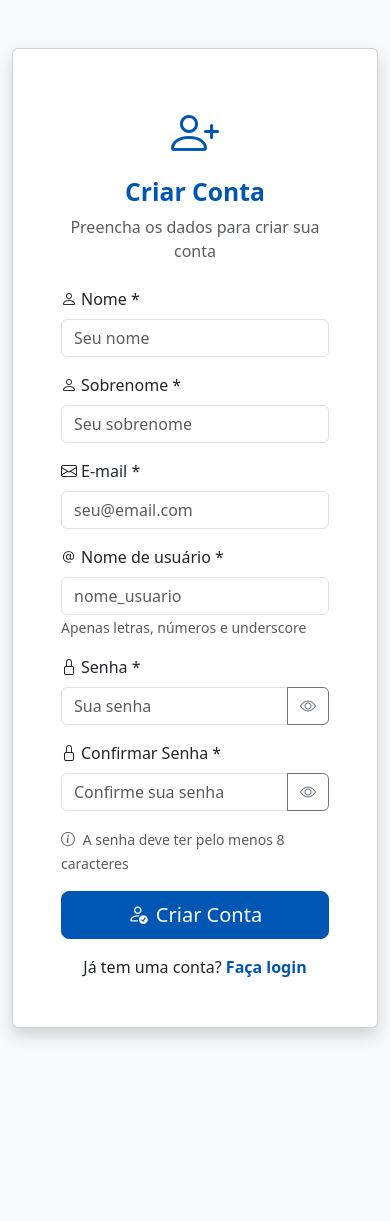
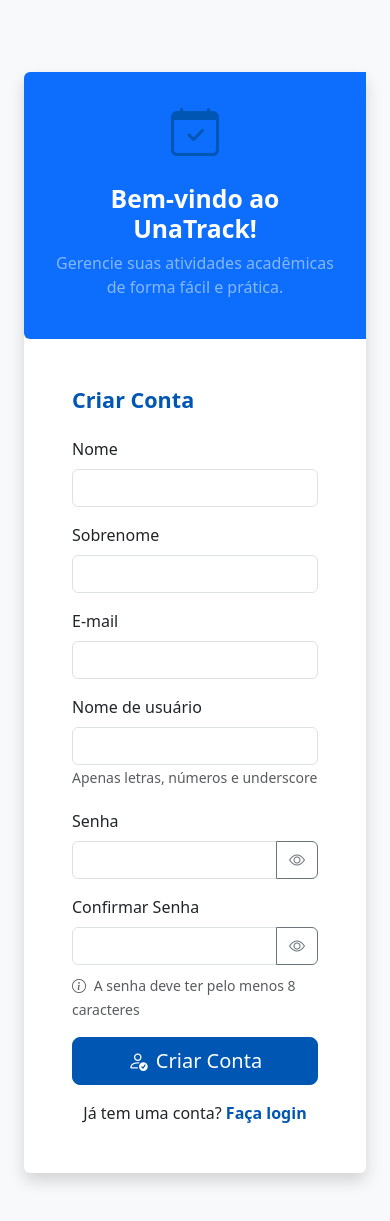
Before and after one commit to VitorMoo/tinypath, a Django app: page /user/register/ in a window 390 px wide. Before the commit the page ends 1039 px from the top, so only its background shows below. Run offline with Django 5.2, Linux system fonts and the light colour scheme; parts of the project's set-up code (start-up, migrations or seed data) failed here and were passed over.

Commit message:
feat: add user registration, login, and dashboard templates with responsive design and password toggle functionality

```diff
--- a/src/templates/base.html
+++ b/src/static/templates/base.html
@@ -4,31 +4,39 @@
     <meta charset="UTF-8">
     <meta name="viewport" content="width=device-width, initial-scale=1.0">
     <title>{% block title %}UnaTrack{% endblock %}</title>
+
     <!-- Bootstrap CSS -->
     <link href="https://cdn.jsdelivr.net/npm/bootstrap@5.3.0/dist/css/bootstrap.min.css" rel="stylesheet">
+
     <!-- Bootstrap Icons -->
     <link href="https://cdn.jsdelivr.net/npm/bootstrap-icons@1.10.0/font/bootstrap-icons.css" rel="stylesheet">
+
+    <!-- Custom Theme -->
     <style>
-        .bg-primary {
-            background-color: #0056b3 !important;
+        :root {
+            --bs-primary: #0056b3;
         }
+
         .btn-primary {
-            background-color: #0056b3;
-            border-color: #0056b3;
+            background-color: var(--bs-primary);
+            border-color: var(--bs-primary);
         }
+
         .btn-primary:hover {
             background-color: #004494;
             border-color: #004494;
         }
+
         .text-primary {
-            color: #0056b3 !important;
+            color: var(--bs-primary) !important;
         }
     </style>
+
     {% block extra_css %}{% endblock %}
 </head>
 <body class="bg-light">
+
     {% if user.is_authenticated %}
-    <!-- Navbar -->
     <nav class="navbar navbar-expand-lg navbar-dark bg-primary">
         <div class="container">
             <a class="navbar-brand fw-bold" href="{% url 'dashboard' %}">
@@ -40,18 +48,11 @@
             </button>
 
             <div class="collapse navbar-collapse" id="navbarNav">
-                <ul class="navbar-nav me-auto">
-                    <li class="nav-item">
-                        <a class="nav-link" href="{% url 'dashboard' %}">
-                            <i class="bi bi-house me-1"></i>Dashboard
-                        </a>
-                    </li>
-                </ul>
-
-                <ul class="navbar-nav">
+                <ul class="navbar-nav ms-auto">
                     <li class="nav-item dropdown">
                         <a class="nav-link dropdown-toggle" href="#" role="button" data-bs-toggle="dropdown">
-                            <i class="bi bi-person-circle me-1"></i>{{ user.first_name|default:user.username }}
+                            <i class="bi bi-person-circle me-1"></i>
+                            {{ user.first_name|default:user.username }}
                         </a>
                         <ul class="dropdown-menu">
                             <li><a class="dropdown-item" href="#"><i class="bi bi-person me-2"></i>Perfil</a></li>
@@ -66,7 +67,6 @@
     </nav>
     {% endif %}
 
-    <!-- Messages -->
     {% if messages %}
     <div class="container mt-3">
         {% for message in messages %}
@@ -81,18 +81,16 @@
                 <i class="bi bi-info-circle me-2"></i>
             {% endif %}
             {{ message }}
-            <button type="button" class="btn-close" data-bs-dismiss="alert"></button>
+            <button type="button" class="btn-close" data-bs-dismiss="alert" aria-label="Fechar"></button>
         </div>
         {% endfor %}
     </div>
     {% endif %}
 
-    <!-- Main Content -->
-    <main>
+    <main class="container mt-4">
         {% block content %}{% endblock %}
     </main>
 
-    <!-- Footer -->
     {% if user.is_authenticated %}
     <footer class="bg-primary text-white text-center py-3 mt-5">
         <div class="container">
@@ -101,7 +99,6 @@
     </footer>
     {% endif %}
 
-    <!-- Bootstrap JS -->
     <script src="https://cdn.jsdelivr.net/npm/bootstrap@5.3.0/dist/js/bootstrap.bundle.min.js"></script>
     {% block extra_js %}{% endblock %}
 </body>
--- a/src/templates/user/login.html
+++ b/src/static/templates/user/login.html
@@ -29,7 +29,6 @@
                                 id="email"
                                 name="email"
                                 required
-                                placeholder="seu@email.com"
                             >
                         </div>
 
@@ -44,7 +43,6 @@
                                     id="password"
                                     name="password"
                                     required
-                                    placeholder="Sua senha"
                                 >
                                 <button
                                     class="btn btn-outline-secondary"
--- /dev/null
+++ b/src/static/templates/user/register.html
@@ -0,0 +1,141 @@
+{% extends 'base.html' %}
+
+{% block title %}Cadastro - UnaTrack{% endblock %}
+
+{% block content %}
+<div class="container py-5">
+    <div class="row justify-content-center">
+        <div class="col-lg-10">
+            <div class="card shadow border-0">
+                <div class="row g-0">
+
+                    <!-- Side Info -->
+                    <div class="col-md-5 bg-primary text-white p-4 d-flex flex-column justify-content-center rounded-start">
+                        <div class="text-center">
+                            <i class="bi bi-calendar-check text-primary" style="font-size: 3rem;"></i>
+                            <h2 class="fw-bold mt-3">Bem-vindo ao UnaTrack!</h2>
+                            <p class="text-white-50">Gerencie suas atividades acadêmicas de forma fácil e prática.</p>
+                        </div>
+                    </div>
+
+                    <!-- Form Area -->
+                    <div class="col-md-7 p-5">
+                        <h4 class="fw-bold text-primary mb-4">Criar Conta</h4>
+
+                        <form method="post" id="registerForm" novalidate>
+                            {% csrf_token %}
+
+                            <div class="row g-3">
+                                <div class="col-md-6">
+                                    <label for="first_name" class="form-label">Nome</label>
+                                    <input type="text" class="form-control" id="first_name" name="first_name" required>
+                                </div>
+                                <div class="col-md-6">
+                                    <label for="last_name" class="form-label">Sobrenome</label>
+                                    <input type="text" class="form-control" id="last_name" name="last_name" required>
+                                </div>
+                            </div>
+
+                            <div class="mt-3">
+                                <label for="email" class="form-label">E-mail</label>
+                                <input type="email" class="form-control" id="email" name="email" required>
+                            </div>
+
+                            <div class="mt-3">
+                                <label for="username" class="form-label">Nome de usuário</label>
+                                <input type="text" class="form-control" id="username" name="username" required pattern="[a-zA-Z0-9_]+" title="Apenas letras, números e underscore">
+                                <small class="text-muted">Apenas letras, números e underscore</small>
+                            </div>
+
+                            <div class="row g-3 mt-1">
+                                <div class="col-md-6">
+                                    <label for="password1" class="form-label">Senha</label>
+                                    <div class="input-group">
+                                        <input type="password" class="form-control" id="password1" name="password1" required minlength="8">
+                                        <button class="btn btn-outline-secondary" type="button" id="togglePassword1">
+                                            <i class="bi bi-eye" id="eyeIcon1"></i>
+                                        </button>
+                                    </div>
+                                </div>
+                                <div class="col-md-6">
+                                    <label for="password2" class="form-label">Confirmar Senha</label>
+                                    <div class="input-group">
+                                        <input type="password" class="form-control" id="password2" name="password2" required minlength="8">
+                                        <button class="btn btn-outline-secondary" type="button" id="togglePassword2">
+                                            <i class="bi bi-eye" id="eyeIcon2"></i>
+                                        </button>
+                                    </div>
+                                </div>
+                            </div>
+
+                            <div class="mt-2 mb-3">
+                                <small class="text-muted">
+                                    <i class="bi bi-info-circle me-1"></i>
+                                    A senha deve ter pelo menos 8 caracteres
+                                </small>
+                            </div>
+
+                            <div class="d-grid mb-3">
+                                <button type="submit" class="btn btn-primary btn-lg">
+                                    <i class="bi bi-person-check me-2"></i>Criar Conta
+                                </button>
+                            </div>
+
+                            <div class="text-center">
+                                <p class="mb-0">Já tem uma conta?
+                                    <a href="{% url 'login' %}" class="text-primary text-decoration-none fw-bold">
+                                        Faça login
+                                    </a>
+                                </p>
+                            </div>
+                        </form>
+                    </div>
+
+                </div> <!-- row -->
+            </div> <!-- card -->
+        </div>
+    </div>
+</div>
+{% endblock %}
+
+{% block extra_js %}
+<script>
+document.addEventListener('DOMContentLoaded', function () {
+    const togglePassword = (inputId, iconId) => {
+        const input = document.getElementById(inputId);
+        const icon = document.getElementById(iconId);
+        input.type = input.type === 'password' ? 'text' : 'password';
+        icon.className = input.type === 'password' ? 'bi bi-eye' : 'bi bi-eye-slash';
+    };
+
+    document.getElementById('togglePassword1').addEventListener('click', () => togglePassword('password1', 'eyeIcon1'));
+    document.getElementById('togglePassword2').addEventListener('click', () => togglePassword('password2', 'eyeIcon2'));
+
+    const password1 = document.getElementById('password1');
+    const password2 = document.getElementById('password2');
+
+    const validatePasswords = () => {
+        if (password1.value && password2.value) {
+            if (password1.value !== password2.value) {
+                password2.setCustomValidity('As senhas não coincidem');
+                password2.classList.add('is-invalid');
+            } else {
+                password2.setCustomValidity('');
+                password2.classList.remove('is-invalid');
+                password2.classList.add('is-valid');
+            }
+        }
+    };
+
+    password1.addEventListener('input', validatePasswords);
+    password2.addEventListener('input', validatePasswords);
+
+    document.getElementById('registerForm').addEventListener('submit', function (e) {
+        if (password1.value !== password2.value) {
+            e.preventDefault();
+            password2.focus();
+        }
+    });
+});
+</script>
+{% endblock %}
--- a/src/templates/user/register.html
+++ /dev/null
@@ -1,209 +0,0 @@
-{% extends 'base.html' %}
-
-{% block title %}Cadastro - UnaTrack{% endblock %}
-
-{% block content %}
-<div class="container">
-    <div class="row justify-content-center min-vh-100 align-items-center py-5">
-        <div class="col-md-8 col-lg-6">
-            <div class="card shadow">
-                <div class="card-body p-5">
-                    <!-- Header -->
-                    <div class="text-center mb-4">
-                        <i class="bi bi-person-plus text-primary" style="font-size: 3rem;"></i>
-                        <h2 class="mt-2 fw-bold text-primary">Criar Conta</h2>
-                        <p class="text-muted">Preencha os dados para criar sua conta</p>
-                    </div>
-
-                    <!-- Registration Form -->
-                    <form method="post" id="registerForm">
-                        {% csrf_token %}
-
-                        <div class="row">
-                            <div class="col-md-6 mb-3">
-                                <label for="first_name" class="form-label">
-                                    <i class="bi bi-person me-1"></i>Nome *
-                                </label>
-                                <input
-                                    type="text"
-                                    class="form-control"
-                                    id="first_name"
-                                    name="first_name"
-                                    required
-                                    placeholder="Seu nome"
-                                >
-                            </div>
-                            <div class="col-md-6 mb-3">
-                                <label for="last_name" class="form-label">
-                                    <i class="bi bi-person me-1"></i>Sobrenome *
-                                </label>
-                                <input
-                                    type="text"
-                                    class="form-control"
-                                    id="last_name"
-                                    name="last_name"
-                                    required
-                                    placeholder="Seu sobrenome"
-                                >
-                            </div>
-                        </div>
-
-                        <div class="mb-3">
-                            <label for="email" class="form-label">
-                                <i class="bi bi-envelope me-1"></i>E-mail *
-                            </label>
-                            <input
-                                type="email"
-                                class="form-control"
-                                id="email"
-                                name="email"
-                                required
-                                placeholder="seu@email.com"
-                            >
-                        </div>
-
-                        <div class="mb-3">
-                            <label for="username" class="form-label">
-                                <i class="bi bi-at me-1"></i>Nome de usuário *
-                            </label>
-                            <input
-                                type="text"
-                                class="form-control"
-                                id="username"
-                                name="username"
-                                required
-                                placeholder="nome_usuario"
-                                pattern="[a-zA-Z0-9_]+"
-                                title="Apenas letras, números e underscore"
-                            >
-                            <small class="text-muted">Apenas letras, números e underscore</small>
-                        </div>
-
-                        <div class="row">
-                            <div class="col-md-6 mb-3">
-                                <label for="password1" class="form-label">
-                                    <i class="bi bi-lock me-1"></i>Senha *
-                                </label>
-                                <div class="input-group">
-                                    <input
-                                        type="password"
-                                        class="form-control"
-                                        id="password1"
-                                        name="password1"
-                                        required
-                                        placeholder="Sua senha"
-                                        minlength="8"
-                                    >
-                                    <button
-                                        class="btn btn-outline-secondary"
-                                        type="button"
-                                        id="togglePassword1"
-                                    >
-                                        <i class="bi bi-eye" id="eyeIcon1"></i>
-                                    </button>
-                                </div>
-                            </div>
-                            <div class="col-md-6 mb-3">
-                                <label for="password2" class="form-label">
-                                    <i class="bi bi-lock me-1"></i>Confirmar Senha *
-                                </label>
-                                <div class="input-group">
-                                    <input
-                                        type="password"
-                                        class="form-control"
-                                        id="password2"
-                                        name="password2"
-                                        required
-                                        placeholder="Confirme sua senha"
-                                        minlength="8"
-                                    >
-                                    <button
-                                        class="btn btn-outline-secondary"
-                                        type="button"
-                                        id="togglePassword2"
-                                    >
-                                        <i class="bi bi-eye" id="eyeIcon2"></i>
-                                    </button>
-                                </div>
-                            </div>
-                        </div>
-
-                        <!-- Password Requirements -->
-                        <div class="mb-3">
-                            <small class="text-muted">
-                                <i class="bi bi-info-circle me-1"></i>
-                                A senha deve ter pelo menos 8 caracteres
-                            </small>
-                        </div>
-
-                        <div class="d-grid mb-3">
-                            <button type="submit" class="btn btn-primary btn-lg">
-                                <i class="bi bi-person-check me-2"></i>Criar Conta
-                            </button>
-                        </div>
-
-                        <div class="text-center">
-                            <p class="mb-0">
-                                Já tem uma conta?
-                                <a href="{% url 'login' %}" class="text-primary text-decoration-none fw-bold">
-                                    Faça login
-                                </a>
-                            </p>
-                        </div>
-                    </form>
-                </div>
-            </div>
-        </div>
-    </div>
-</div>
-{% endblock %}
-
-{% block extra_js %}
-<script>
-document.addEventListener('DOMContentLoaded', function() {
-    const toggles = [
-        { button: 'togglePassword1', input: 'password1', icon: 'eyeIcon1' },
-        { button: 'togglePassword2', input: 'password2', icon: 'eyeIcon2' }
-    ];
-
-    toggles.forEach(toggle => {
-        const button = document.getElementById(toggle.button);
-        const input = document.getElementById(toggle.input);
-        const icon = document.getElementById(toggle.icon);
-
-        button.addEventListener('click', function() {
-            const type = input.getAttribute('type') === 'password' ? 'text' : 'password';
-            input.setAttribute('type', type);
-            icon.className = type === 'password' ? 'bi bi-eye' : 'bi bi-eye-slash';
-        });
-    });
-
-    const form = document.getElementById('registerForm');
-    const password1 = document.getElementById('password1');
-    const password2 = document.getElementById('password2');
-
-    function validatePasswords() {
-        if (password1.value && password2.value) {
-            if (password1.value !== password2.value) {
-                password2.setCustomValidity('As senhas não coincidem');
-                password2.classList.add('is-invalid');
-            } else {
-                password2.setCustomValidity('');
-                password2.classList.remove('is-invalid');
-                password2.classList.add('is-valid');
-            }
-        }
-    }
-
-    password1.addEventListener('input', validatePasswords);
-    password2.addEventListener('input', validatePasswords);
-
-    form.addEventListener('submit', function(e) {
-        if (password1.value !== password2.value) {
-            e.preventDefault();
-            password2.focus();
-        }
-    });
-});
-</script>
-{% endblock %}
```
Also changed, not shown: src/static/templates/user/dashboard.html (renamed from src/templates/user/dashboard.html, +16 -18 lines).
